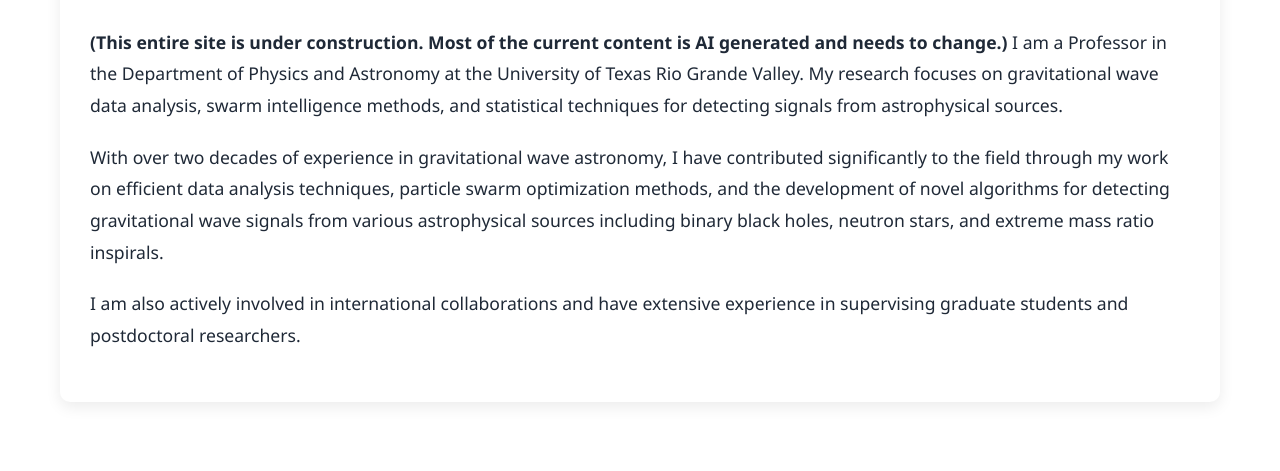
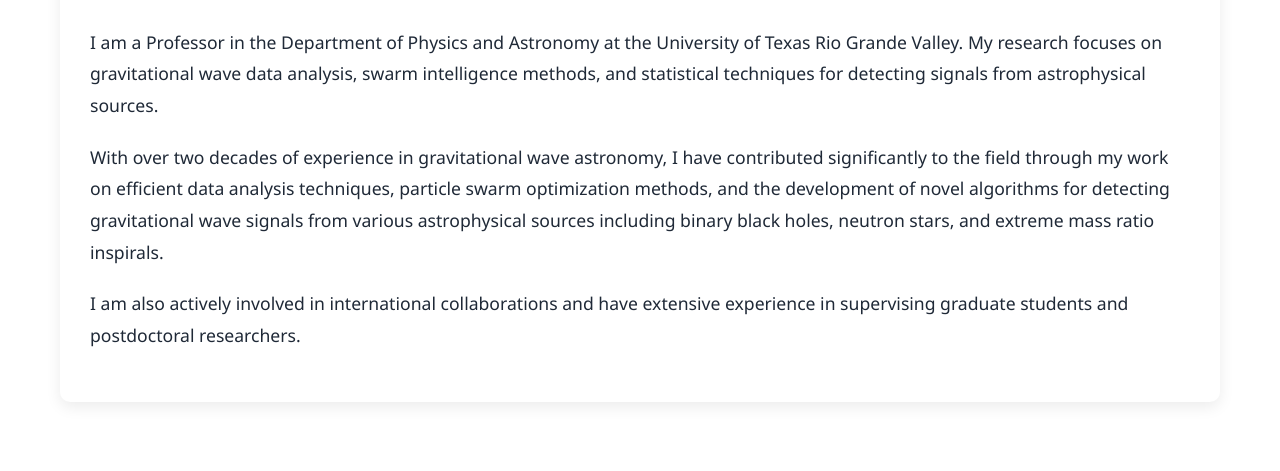
Before and after one commit to mohanty-sd/mohanty-sd.github.io, a plain HTML site: page index.html in a window 1280 px wide. Shown: the part 629-1100 px from the top of the page. Drawn offline with Linux system fonts and the light colour scheme.

Commit message:
Update index.html

```diff
--- a/index.html
+++ b/index.html
@@ -313,7 +313,7 @@
             <section id="about" class="section active">
                 <h2>About</h2>
                 <p class="about-text">
-                    <strong>(This entire site is under construction. Most of the current content is AI generated and needs to change.)</strong> I am a Professor in the Department
+                     I am a Professor in the Department
                     of Physics and Astronomy at the University of Texas Rio Grande Valley. My research focuses on
                     gravitational wave data analysis, swarm intelligence methods, and statistical techniques for
                     detecting signals from astrophysical sources.
```
